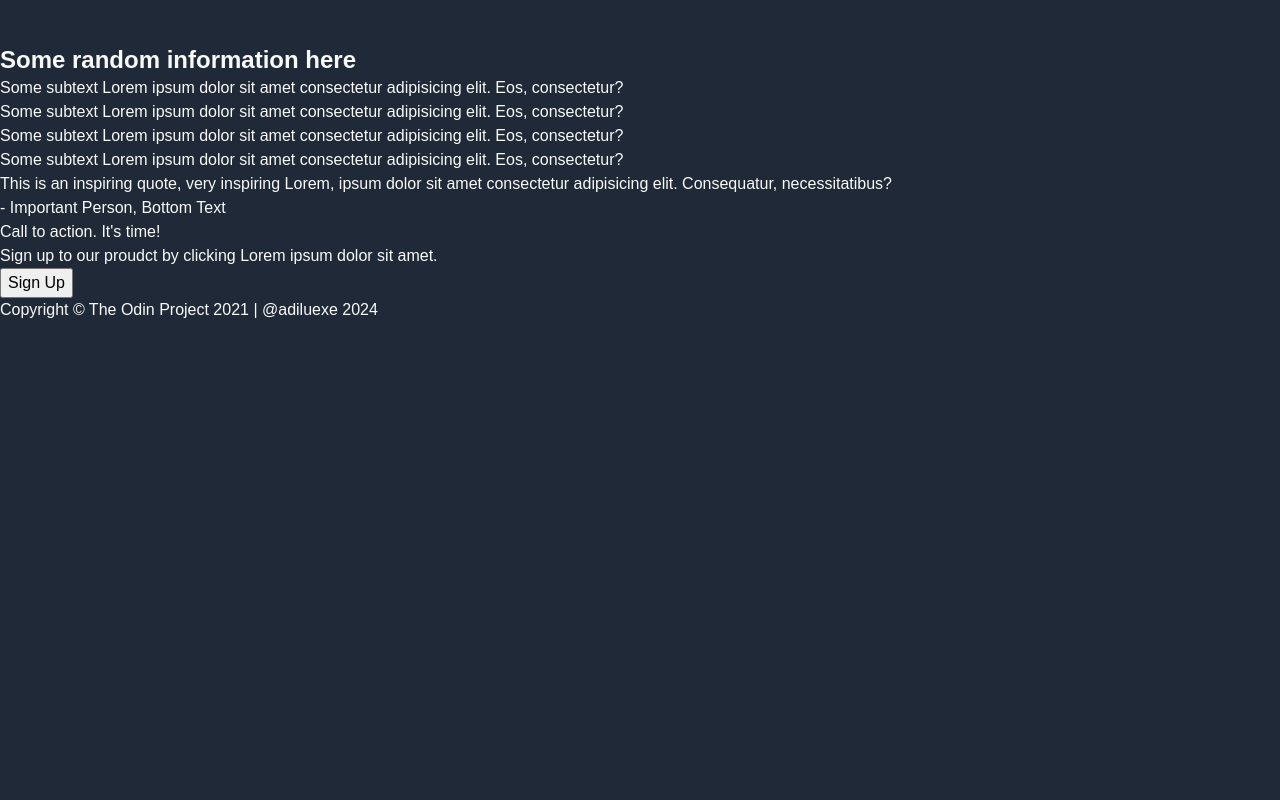
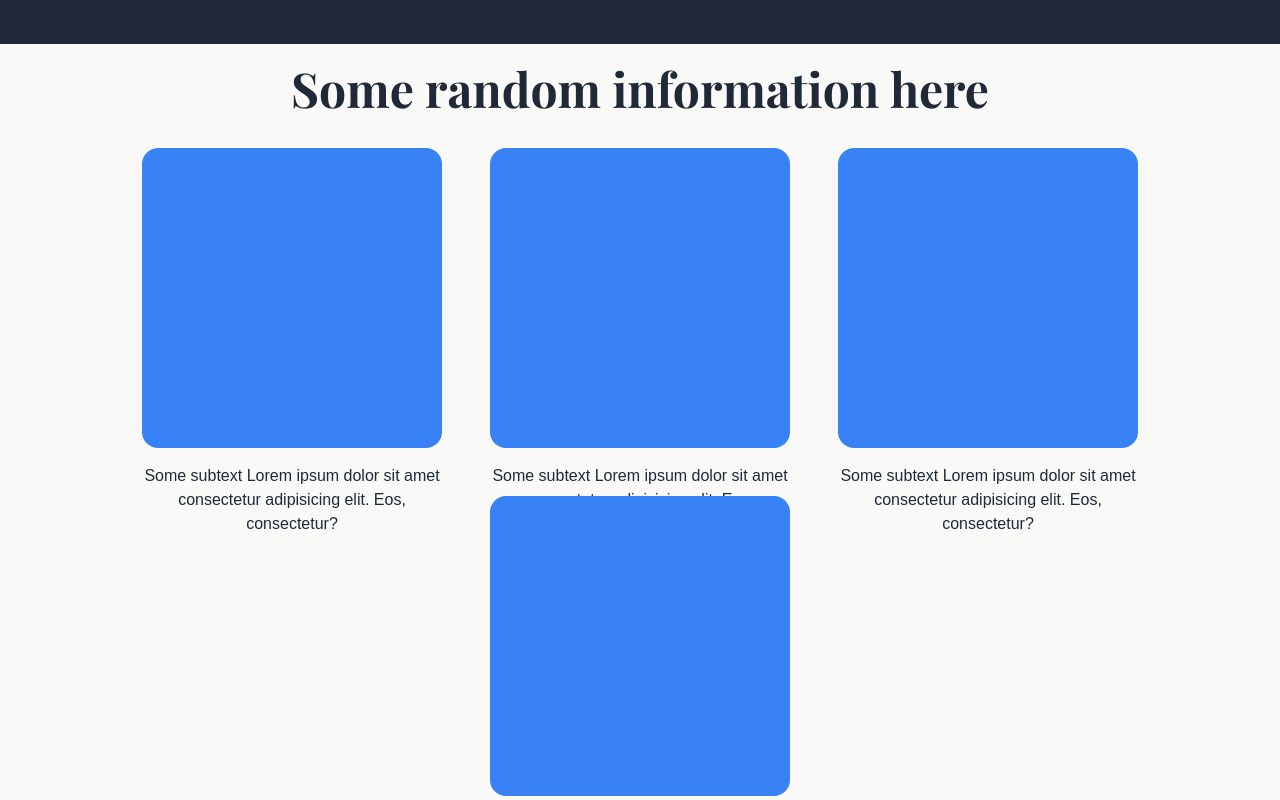
Before and after one commit to adiluexe/odin-landing-page, a plain HTML site: page index.html in a window 1280 px wide. Shown: the part 820-1620 px from the top of the page. Before the commit the page ends 1142 px from the top, so only its background shows below. Drawn offline with nearby package versions, Linux system fonts and the light colour scheme; a web font is replaced by a local one.

Commit message:
Feat: Add info section styles
Bug: Info section overflows when resized, need to figure out how to fix this

```diff
--- a/index.html
+++ b/index.html
@@ -42,28 +42,28 @@
         <h1 class="header">Some random information here</h1>
         <div class="container">
           <div class="card">
-            <div class="card-img"></div>
+            <div class="card-img margin-bottom"></div>
             <div class="card-info">
               Some subtext Lorem ipsum dolor sit amet consectetur adipisicing
               elit. Eos, consectetur?
             </div>
           </div>
           <div class="card">
-            <div class="card-img"></div>
+            <div class="card-img margin-bottom"></div>
             <div class="card-info">
               Some subtext Lorem ipsum dolor sit amet consectetur adipisicing
               elit. Eos, consectetur?
             </div>
           </div>
           <div class="card">
-            <div class="card-img"></div>
+            <div class="card-img margin-bottom"></div>
             <div class="card-info">
               Some subtext Lorem ipsum dolor sit amet consectetur adipisicing
               elit. Eos, consectetur?
             </div>
           </div>
           <div class="card">
-            <div class="card-img"></div>
+            <div class="card-img margin-bottom"></div>
             <div class="card-info">
               Some subtext Lorem ipsum dolor sit amet consectetur adipisicing
               elit. Eos, consectetur?
--- a/styles.css
+++ b/styles.css
@@ -92,6 +92,8 @@ ul.links a {
   color: var(--secondary-text);
 }
 
+/* HERO */
+
 #hero {
   height: 100vh;
   width: 100%;
@@ -136,3 +138,46 @@ button.sign-up {
   background-color: var(--blue);
   border-radius: 0.5rem;
 }
+
+/* INFO */
+
+#info {
+  display: flex;
+  flex-direction: column;
+  justify-content: center;
+  align-items: center;
+  height: 100vh;
+  width: 100%;
+  gap: 2rem;
+  padding: 2rem;
+  background-color: var(--main-text);
+  color: var(--background);
+}
+
+#info .header {
+  font-size: 3rem;
+  font-family: "Playfair Display", serif;
+  font-weight: bold;
+}
+
+.container {
+  display: flex;
+  justify-content: center;
+  align-items: center;
+  flex-wrap: wrap;
+  gap: 3rem;
+  margin-bottom: 2rem;
+}
+
+.card {
+  height: 300px;
+  width: 300px;
+  text-align: center;
+}
+
+.card-img {
+  background-color: var(--blue);
+  border-radius: 1rem;
+  height: 100%;
+  width: 100%;
+}
```
